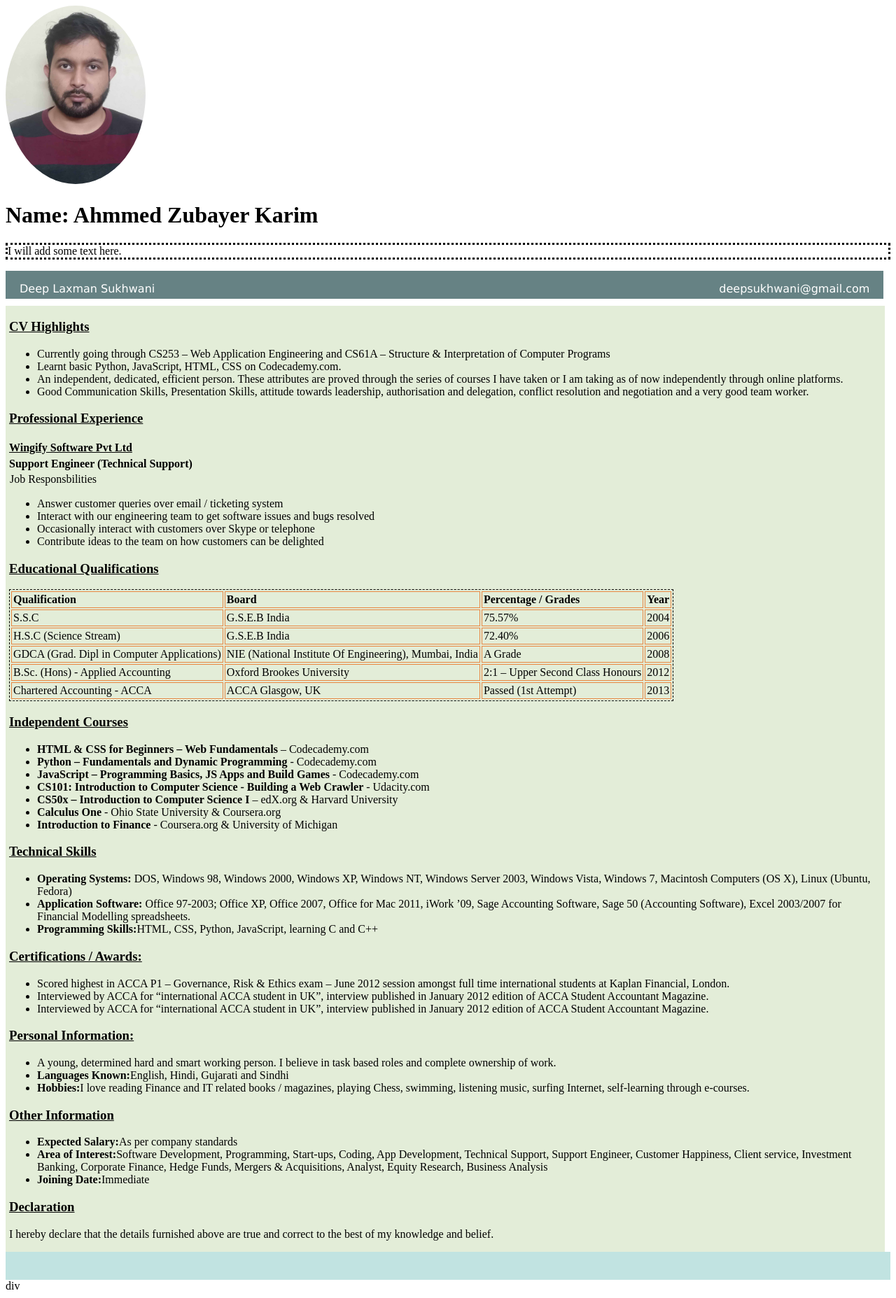
After one commit to azkshourav/Shourav-Basic, a PHP site: page /webtest.html in a window 1280 px wide. The commit adds this page. Shown: the whole page at 70% size. Run offline with PHP 8.4, Linux system fonts and the light colour scheme.

Commit message:
new line added

```diff
--- /dev/null
+++ b/webtest.html
@@ -0,0 +1,267 @@
+<!DOCTYPE html>
+<html lang="en">
+<head>
+  <meta charset="UTF-8">
+  <meta http-equiv="X-UA-Compatible" content="IE=edge">
+  <meta name="viewport" content="width=device-width, initial-scale=1.0">
+  <title>Document</title>
+</head>
+<body>
+  <img src="image.jpg" alt="" style="width:200px">
+  <h1>Name: Ahmmed Zubayer Karim</h1>
+  <p class="dotted"> I will add some text here.</p>
+  <style>
+    img {
+      border-radius: 50%;
+    }
+    p.dotted {border-style: dotted;}
+        </style>
+       <div id="header">
+        <p id="name">Deep Laxman Sukhwani</p>
+                 <a href="mailto:deepsukhwani@gmail.com" target="_blank"><p id="email">deepsukhwani@gmail.com</p></a>
+             </div>
+             <div class="left">
+             </div>
+             <div class="right">
+                    <h3>CV Highlights</h3>
+                    <p>
+                    <ul>
+                        <li>Currently going through CS253 – Web Application Engineering and CS61A – Structure & Interpretation of Computer Programs</li>
+                        <li>Learnt basic Python, JavaScript, HTML, CSS on Codecademy.com.</li>
+                        <li>An independent, dedicated, efficient person. These attributes are proved through the series of courses I have taken or I am taking as of now independently through online platforms.</li>
+                        <li>Good Communication Skills, Presentation Skills, attitude towards leadership, authorisation and delegation, conflict resolution and negotiation and a very good team worker.</li></ul>
+                    </p>
+                    <h3>Professional Experience</h3>
+                    <h4 id="company-name">Wingify Software Pvt Ltd</h4>
+                    <p id="job-title"><strong>Support Engineer (Technical Support)</strong></p>
+                    <p id="job-responsibilities">Job Responsbilities</p>
+                    <p>
+                    <ul>
+                        <li>Answer customer queries over email / ticketing system</li>
+                        <li>Interact with our engineering team to get software issues and bugs resolved</li>
+                        <li>Occasionally interact with customers over Skype or telephone</li>
+                        <li>Contribute ideas to the team on how customers can be delighted</li></ul>
+                    </p>
+                    <h3>Educational Qualifications</h3>
+                    <table>
+                        <tr id="heading">
+                            <td>Qualification</td>
+                            <td>Board</td>
+                            <td>Percentage / Grades</td>
+                            <td>Year</td>
+                        </tr>
+                        <tr>
+                            <td>S.S.C</td>
+                            <td>G.S.E.B India</td>
+                            <td>75.57%</td>
+                            <td>2004</td>
+                        </tr>
+                        <tr>
+                            <td>H.S.C (Science Stream)</td>
+                            <td>G.S.E.B India</td>
+                            <td>72.40%</td>
+                            <td>2006</td>
+                        </tr>
+                        <tr>
+                            <td>GDCA (Grad. Dipl in Computer Applications)</td>
+                            <td>NIE (National Institute Of Engineering), Mumbai, India</td>
+                            <td>A Grade</td>
+                            <td>2008</td>
+                        </tr>
+                        <tr>
+                            <td>B.Sc. (Hons) - Applied Accounting</td>
+                            <td>Oxford Brookes University</td>
+                            <td>2:1 – Upper Second Class Honours</td>
+                            <td>2012</td>
+                        </tr>
+                        <tr>
+                            <td>Chartered Accounting - ACCA</td>
+                            <td>ACCA Glasgow, UK</td>
+                            <td>Passed (1st Attempt)</td>
+                            <td>2013</td>
+                        </tr>
+                    </table>
+                    <h3>Independent Courses</h3>
+                    <p>
+                    <ul>
+                        <li>
+                        <span id="course-name">HTML & CSS for Beginners – Web Fundamentals</span> – Codecademy.com</li>
+                        <li>
+                        <span id="course-name">Python – Fundamentals and Dynamic Programming </span> - Codecademy.com</li>
+                        <li>
+                        <span id="course-name">JavaScript – Programming Basics, JS Apps and Build Games </span> - Codecademy.com</li>
+                        <li>
+                        <span id="course-name">CS101: Introduction to Computer Science - Building a Web Crawler</span> - Udacity.com</li>
+                        <li>
+                        <span id="course-name">CS50x – Introduction to Computer Science I</span> – edX.org & Harvard University</li>
+                        <li>
+                        <span id="course-name">Calculus One</span> - Ohio State University & Coursera.org</li>
+                        <li>
+                        <span id="course-name">Introduction to Finance</span> - Coursera.org & University of Michigan</li>
+                    </ul>
+                    <h3>Technical Skills</h3>
+                    <p>
+                    <ul>
+                        <li>
+                        <span id="course-name">Operating Systems:</span> DOS, Windows 98, Windows 2000, Windows XP, Windows NT, Windows Server 2003, Windows Vista, Windows 7, Macintosh Computers (OS X), Linux (Ubuntu, Fedora)</li>
+                        <li>
+                        <span id="course-name">Application Software:</span> Office 97-2003; Office XP, Office 2007, Office for Mac 2011, iWork ’09, Sage Accounting Software, Sage 50 (Accounting Software), Excel 2003/2007 for Financial Modelling spreadsheets.</li>
+                        <li>
+                        <span id="course-name">Programming Skills:</span>HTML, CSS, Python, JavaScript, learning C and C++</li></ul>
+                    </p>
+                    <h3>Certifications / Awards:</h3>
+                    <p>
+                    <ul>
+                        <li>Scored highest in ACCA P1 – Governance, Risk & Ethics exam – June 2012 session amongst full time international students at Kaplan Financial, London.</li>
+                        <li>Interviewed by ACCA for “international ACCA student in UK”, interview published in January 2012 edition of ACCA Student Accountant Magazine.</li>
+                        <li>Interviewed by ACCA for “international ACCA student in UK”, interview published in January 2012 edition of ACCA Student Accountant Magazine.</li></ul>
+                    </p>
+                    <h3>Personal Information:</h3>
+                    <p>
+                    <ul>
+                        <li>
+                        A young, determined hard and smart working person. I believe in task based roles and complete ownership of work.
+                        <li>
+                        <span id="course-name">Languages Known:</span>English, Hindi, Gujarati and Sindhi</li>
+                        <li>
+                        <span id="course-name">Hobbies:</span>I love reading Finance and IT related books / magazines, playing Chess, swimming, listening music, surfing Internet, self-learning through e-courses.</li> </ul>
+                    </p>
+                    <h3>Other Information</h3>
+                    <p>
+                    <ul>
+                        <li>
+                        <span id="course-name">Expected Salary:</span>As per company standards</li>
+                        <li>
+                        <span id="course-name">Area of Interest:</span>Software Development, Programming, Start-ups, Coding, App Development, Technical Support, Support Engineer, Customer Happiness, Client service, Investment Banking, Corporate Finance, Hedge Funds, Mergers & Acquisitions, Analyst, Equity Research, Business Analysis</li>
+                        <li>
+                        <span id="course-name">Joining Date:</span>Immediate</li></ul>
+                    </p>
+                    <h3>Declaration</h3>
+                    <p>
+                    I hereby declare that the details furnished above are true and correct to the best of my knowledge and belief.</p>
+             </div>
+             <div id="footer"></div>
+             div
+             <style>
+{
+    border-radius: 5px;
+    }
+#header
+{
+    position: fixed;
+    z-index: 1;
+    height:40px;
+    width: 98%;
+    background-color: #668284;
+    margin-bottom: 10px
+    }
+
+#name {
+    float:left;
+	margin-left: 20px;
+	padding-bottom: 10px;
+	font-size: 16px;
+	font-family: Verdana, sans-serif;
+	color: #ffffff;
+}
+
+#email{
+    float:right;
+    margin-right: 20px;
+	padding-bottom: 10px;
+	font-size: 16px;
+	font-family: Verdana, sans-serif;
+	color: #ffffff;
+}
+
+#contact
+{
+    margin-left:45%;
+    padding-bottom: 10px;
+	font-size: 16px;
+	font-family: Verdana, sans-serif;
+	color: #ffffff;
+    }
+
+a:hover {
+    font-weight: bold;
+}
+
+.right
+{
+    float: left;
+    margin-top: 50px;
+    padding-left:5px;
+    /*margin-right: -10px;
+    margin-left: 14%;*/
+    height: auto;
+    width: 99%;
+    background-color: #E3EDD8;
+    }
+
+/*.left
+{
+    float: left;
+    margin-top: 50px;
+    /*margin-right: -90px;
+    height: relative;
+    width: 10%;
+    background-color: #4160E8;
+    }*/
+
+#footer
+{
+    height:40px;
+    clear:both;
+    position: relative;
+    background-color: #C1E3E1;
+    }
+
+h3
+{
+    text-decoration: underline;
+    }
+
+#job-responsibilities
+{
+    padding: 1px;
+    }
+.job-title
+{
+    font-weight: bold;
+    }
+table
+{
+    border: 1px dashed black;
+    }
+td
+{
+    padding: 2px;
+    border: 1px solid #E88741;
+    }
+
+#course-name
+{
+    font-weight:bold;
+    }
+
+#company-name
+{
+    height:2px;
+    text-decoration:underline;
+    }
+#job-title
+{
+    height: 5px;
+    }
+.job-duration
+{
+    float:right;
+    }
+#heading
+{
+    font-weight:bold;
+    }
+  </style>
+</body>
+</html>
```
Also changed, not shown: Module 3 quiz question 1.php (added, +36 -0 lines), Multiplication-table.php (added, +27 -0 lines), abcd.php (added, +57 -0 lines), html.php (deleted, +0 -12 lines), index.php (+13 -3 lines), module-5/2 Classes, Objects, Methods and Properties.php (added, +52 -0 lines), module-5/Module5assignment.php (added, +117 -0 lines), test.php (added, +58 -0 lines), image.jpg (added), 1 other file.
